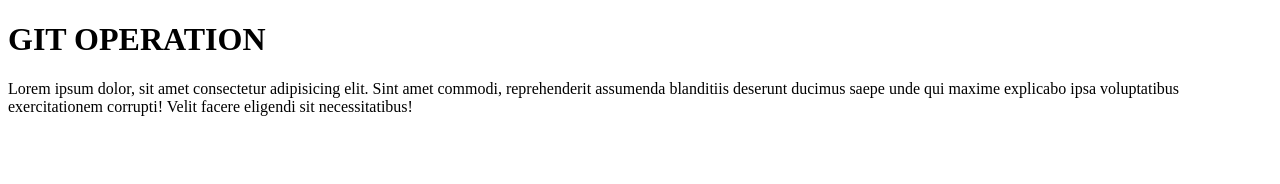
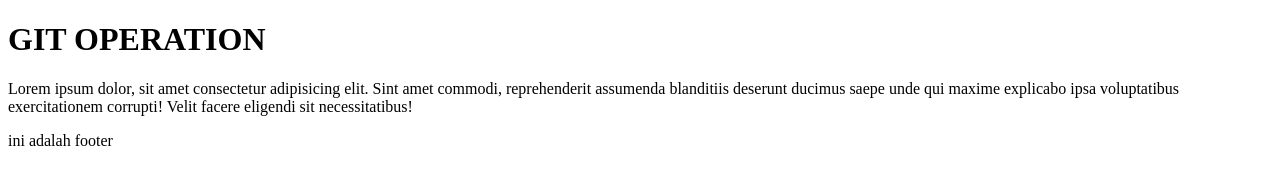
Before and after one commit to Krisdiantoro98/latihanGit, a plain HTML site: page index.html in a window 1280 px wide. Drawn offline with Linux system fonts and the light colour scheme.

Commit message:
penambahan bagian footer

```diff
--- a/index.html
+++ b/index.html
@@ -14,4 +14,5 @@
       facere eligendi sit necessitatibus!
     </p>
   </body>
+  <footer>ini adalah footer</footer>
 </html>
```
